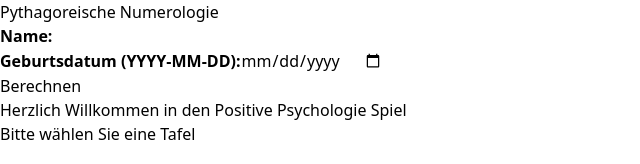
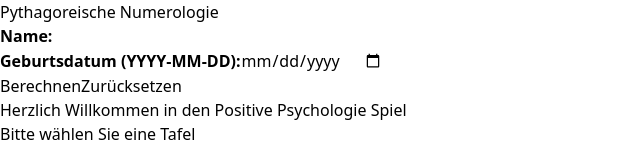
Before and after one commit to Killingova/CYRLGAME, a React (Vite) app: page / in a window 1280 px wide. Shown: the top 164 px of the page, without its empty margins (0-640 px from the left). Built offline with nearby package versions, Linux system fonts and the light colour scheme.

Commit message:
PythagoreanNumerologyReset

```diff
--- a/src/components/PythagoreanNumerology.jsx
+++ b/src/components/PythagoreanNumerology.jsx
@@ -69,6 +69,13 @@ const PythagoreanNumerology = () => {
     });
   };
 
+  // Handhabung des Zurücksetzens
+  const handleReset = () => {
+    setName("");
+    setBirthDate("");
+    setResults({});
+  };
+
   return (
     <div className="p-4 border rounded-md shadow-md bg-white max-w-md mx-auto">
       <h2 className="text-2xl font-bold mb-4">Pythagoreische Numerologie</h2>
@@ -94,8 +101,11 @@ const PythagoreanNumerology = () => {
           />
         </label>
       </div>
-      <button onClick={handleCalculate} className="bg-blue-500 text-white py-2 px-4 rounded hover:bg-blue-700">
+      <button onClick={handleCalculate} className="bg-blue-500 text-white py-2 px-4 rounded hover:bg-blue-700 mr-2">
         Berechnen
+      </button>
+      <button onClick={handleReset} className="bg-gray-500 text-white py-2 px-4 rounded hover:bg-gray-700">
+        Zurücksetzen
       </button>
 
       {results.lifePath && (
```
